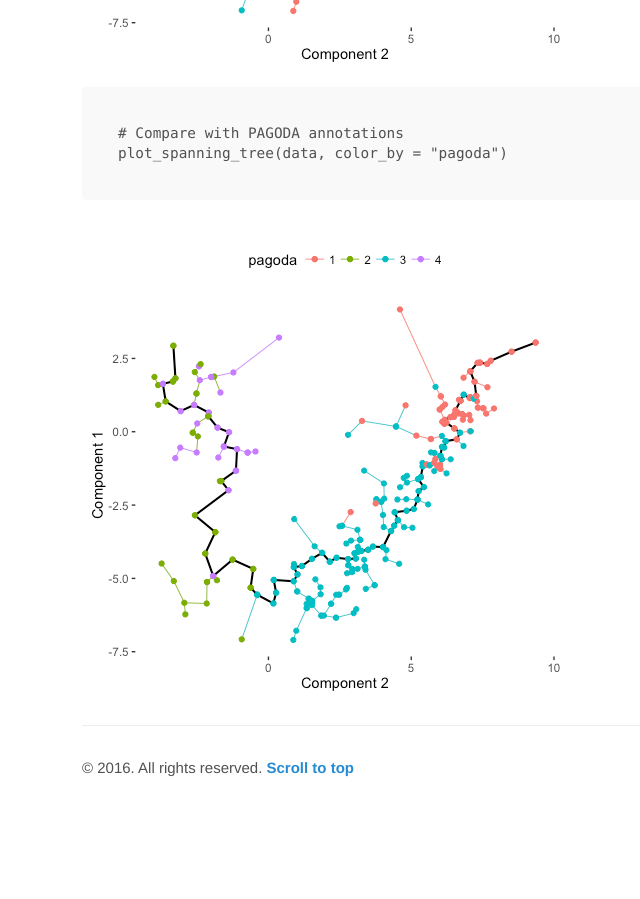
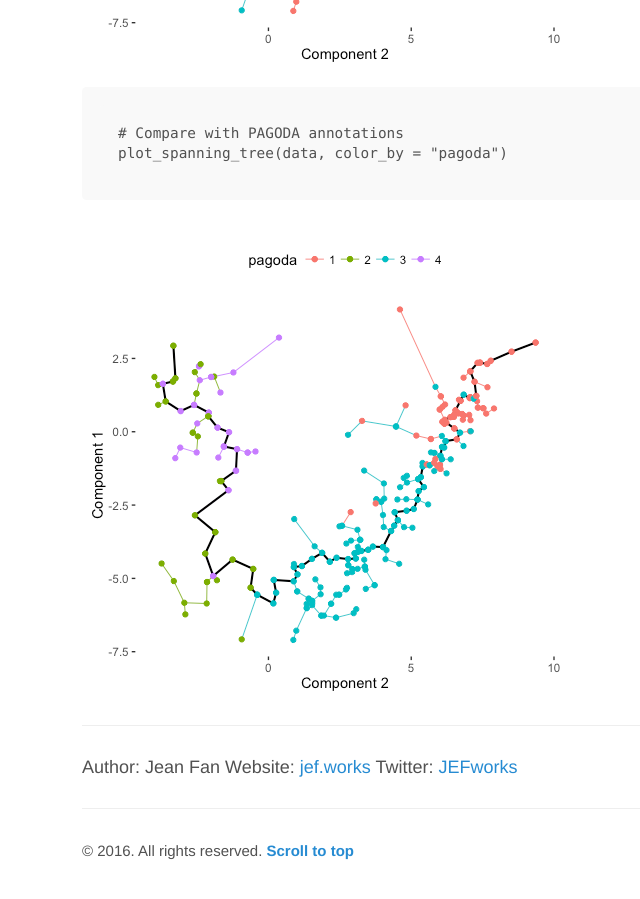
Before and after one commit to hms-dbmi/scw, a Jekyll site: the page built from _posts/2016-11-23-heterogeneity.md, in a window 1280 px wide and 900 px high, scrolled down 17845 px. Shown: the whole window, without its empty margins (243-883 px from the left). Built offline with Jekyll 4.4.1, drawn with Linux system fonts in a browser that asks for light colours; nearby versions of some CDN libraries; before the commit the page ends 18662 px from its top, so only the background shows below that.

Commit message:
Update 2016-11-23-heterogeneity.md

```diff
--- a/_posts/2016-11-23-heterogeneity.md
+++ b/_posts/2016-11-23-heterogeneity.md
@@ -533,3 +533,9 @@ this example, we will simply choose genes based on prior knowledge.
     plot_spanning_tree(data, color_by = "pagoda")
 
 ![](figure-2016/monocle-2-3.png)
+
+---
+
+Author: Jean Fan
+Website: [jef.works](http://jef.works/)
+Twitter: [JEFworks](https://twitter.com/jefworks)
```
